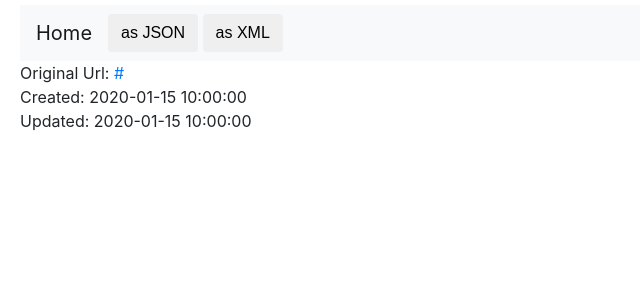
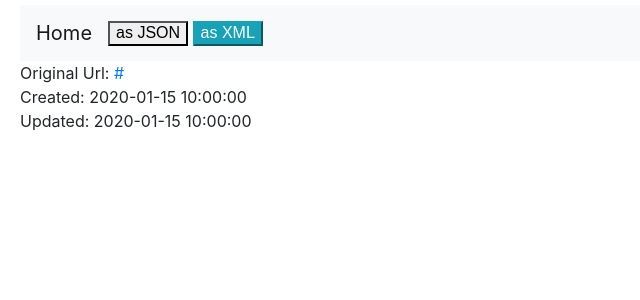
Before and after one commit to dag-hammarskjold-library/undl_proxy, a Flask app: template templates/search_metadata.html in a window 1280 px wide. Shown: the top 300 px of the page, without its empty margins (0-640 px from the left). Run offline with Flask 2, Linux system fonts and the light colour scheme; the template is opened without the code that fills it: most values are stand-ins (such as "Sample title", 1, 10 or a date in 2020); parts of the project's set-up code (start-up, migrations or seed data) failed here and were passed over; some libraries are stand-ins or nearby versions.

Commit message:
added comments, changed button style on results page

```diff
--- a/templates/result.html
+++ b/templates/result.html
@@ -9,11 +9,11 @@
         <a class="navbar-brand" href="/">Home</a>
         <ul class="navbar-nav mr-auto">
             <li class="nav-item">
-                <button class="btn btn-small" id='results-json'>JSON</button>
+                <button class="btn-info btn-small" id='results-json'>JSON</button>
             </li>
             &nbsp;
             <li class="nav-item">
-                <button class="btn btn-small" id='results-xml'>XML</button>
+                <button class="btn-info btn-small" id='results-xml'>XML</button>
             </li>
         </ul>
     </nav>
--- a/templates/search_metadata.html
+++ b/templates/search_metadata.html
@@ -7,11 +7,11 @@
         <a class="navbar-brand" href="/">Home</a>
         <ul class="navbar-nav mr-auto">
             <li class="nav-item">
-                <button class="btn btn-small" id='results-json'>as JSON</button>
+                <button class="btn-into btn-small" id='results-json'>as JSON</button>
             </li>
             &nbsp;
             <li class="nav-item">
-                <button class="btn btn-small" id='results-xml'>as XML</button>
+                <button class="btn-info btn-small" id='results-xml'>as XML</button>
             </li>
         </ul>
     </nav>
```
Also changed, not shown: app.py (+6 -2 lines).
